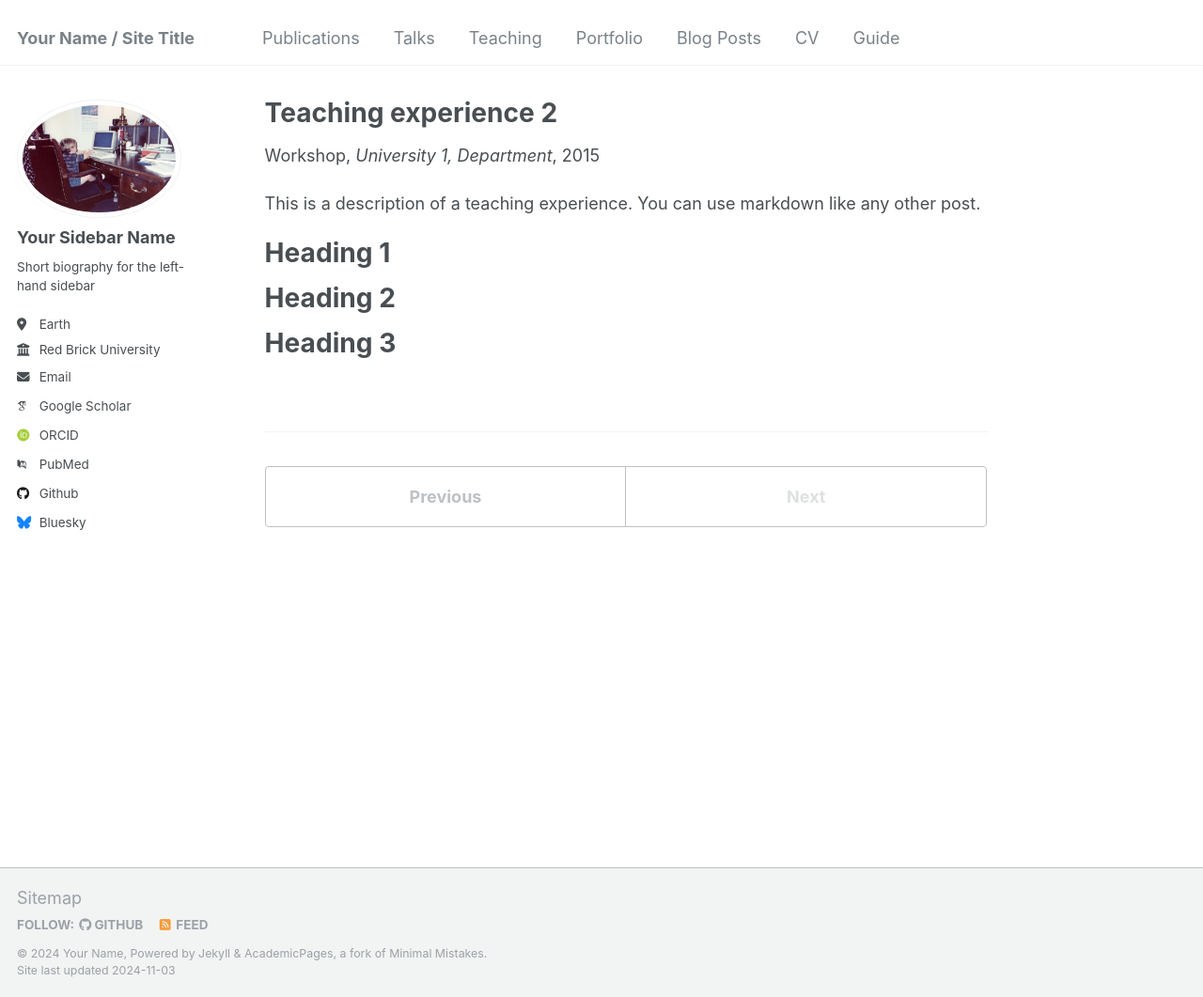
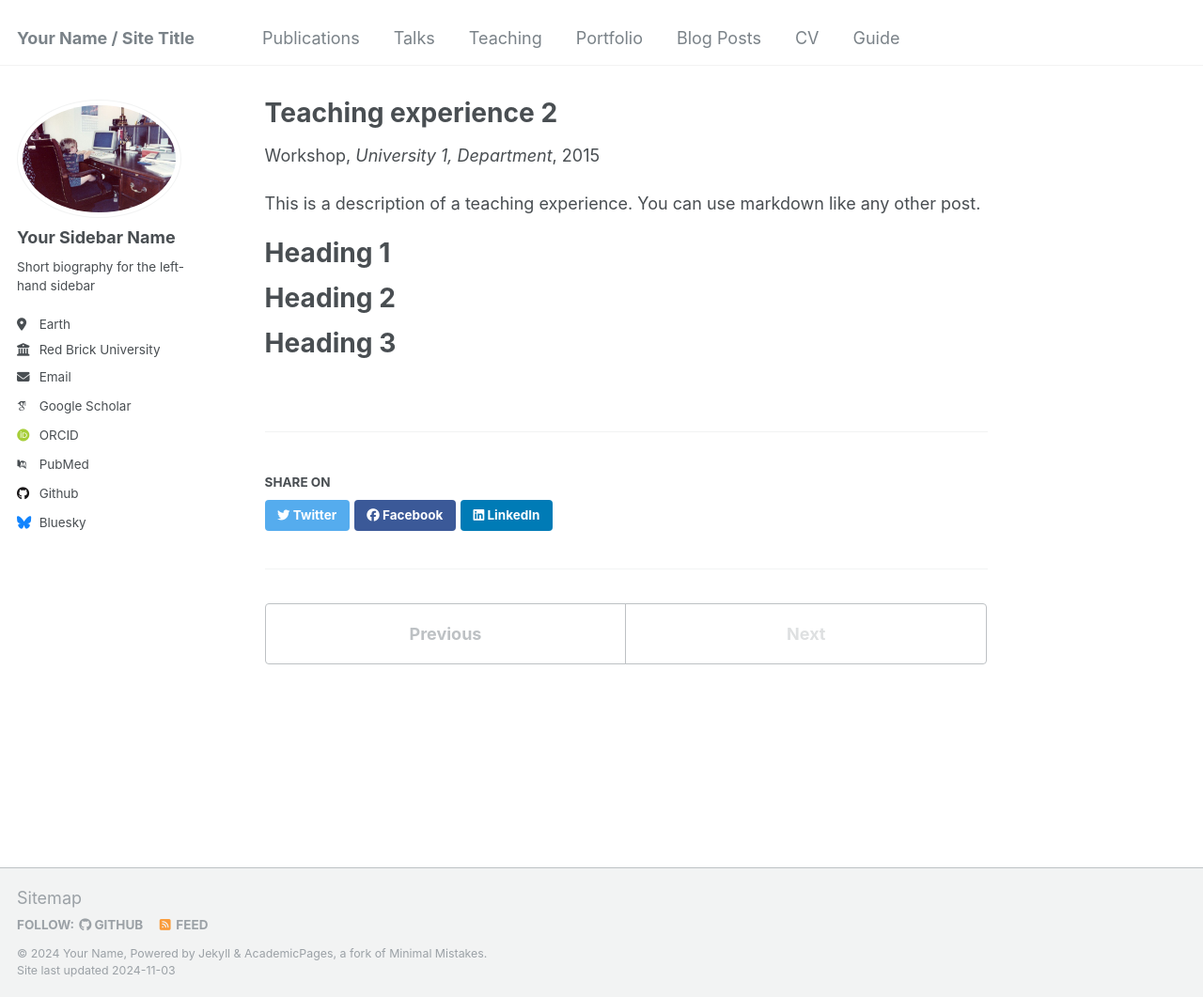
Before and after one commit to tomrannosaurus/tomrannosaurus.github.io, a Jekyll site: the page built from _teaching/2015-spring-teaching-2.md, in a window 1280 px wide and 1061 px high. Shown: the whole window at 94% size. Built offline with Jekyll 4.4.1, drawn with Linux system fonts in a browser that asks for light colours; some web fonts are replaced; part of the change alters nothing that is shown.

Commit message:
Update _config.yml

```diff
--- a/_config.yml
+++ b/_config.yml
@@ -237,7 +237,7 @@ defaults:
       author_profile: true
       read_time: true
       comments: true
-      share: false
+      share: true
       related: true
   # _pages
   - scope:
@@ -253,7 +253,7 @@ defaults:
     values:
       layout: single
       author_profile: true
-      share: false
+      share: true
       comments: true
   # _publications
   - scope:
```
